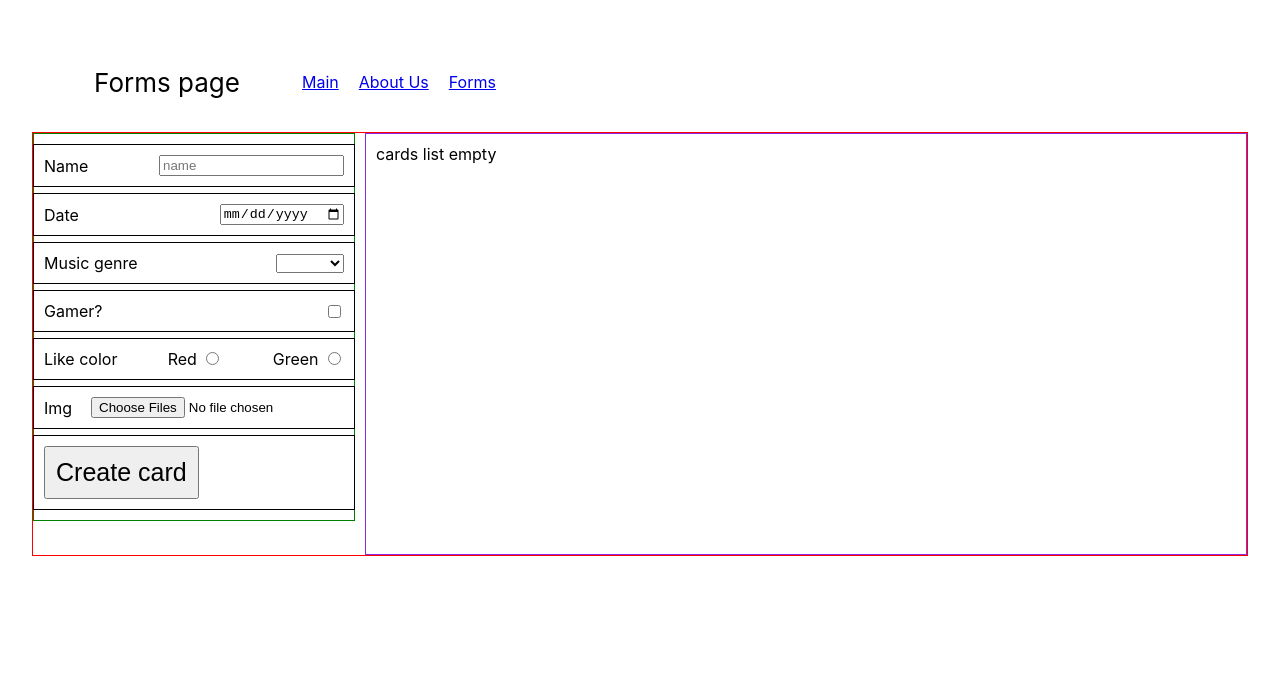
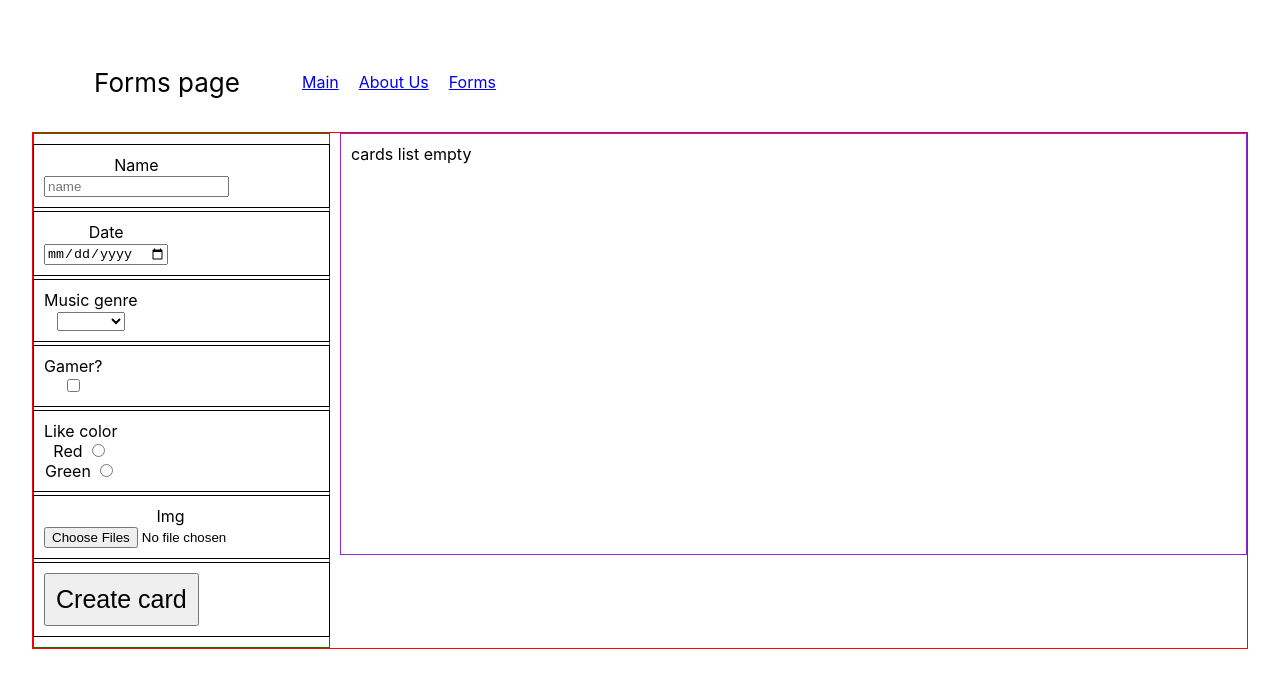
Before and after one commit to olegpl1993/reactRSS, a React (Vite) app: page /forms in a window 1280 px wide. Shown: the top 688 px of the page. Built offline with nearby package versions, Linux system fonts and the light colour scheme.

Commit message:
refactor: change Forms to form tag

```diff
--- a/src/pages/Forms/Forms.tsx
+++ b/src/pages/Forms/Forms.tsx
@@ -38,6 +38,7 @@ class Forms extends React.Component<unknown, FormState> {
   redRef = createRef<HTMLInputElement>();
   greenRef = createRef<HTMLInputElement>();
   imageRef = createRef<HTMLInputElement>();
+  formRef = createRef<HTMLFormElement>();
 
   validationForm = () => {
     this.validObj.name =
@@ -52,16 +53,11 @@ class Forms extends React.Component<unknown, FormState> {
   };
 
   clearForm = () => {
-    if (this.nameRef.current?.value) this.nameRef.current.value = '';
-    if (this.dateRef.current?.value) this.dateRef.current.value = '';
-    if (this.musicRef.current?.value) this.musicRef.current.value = '';
-    if (this.gamerRef.current?.value) this.gamerRef.current.checked = false;
-    if (this.redRef.current?.value) this.redRef.current.checked = false;
-    if (this.greenRef.current?.value) this.greenRef.current.checked = false;
-    if (this.imageRef.current?.value) this.imageRef.current.value = '';
+    this.formRef.current?.reset();
   };
 
-  createCard = () => {
+  createCard = (event: React.FormEvent<HTMLFormElement>) => {
+    event.preventDefault();
     const name = this.nameRef.current?.value;
     this.formData.name = name ? name : '';
     const date = this.dateRef.current?.value;
@@ -96,18 +92,23 @@ class Forms extends React.Component<unknown, FormState> {
       <div className="forms">
         <Header pageName={'Forms'} />
         <div className="formsPage">
-          <div className="formsBox">
-            <div className="formsRow">
+          <form className="formsBox" onSubmit={this.createCard} ref={this.formRef}>
+            <label className="formsRow">
+              <div>
                 <div className="formsTitle">Name</div>
                 <input className="formsInput" type="text" placeholder="name" ref={this.nameRef} />
               </div>
               <div className="validRow">{this.validObj.name ? '' : 'incorrect input'}</div>
-            <div className="formsRow">
+            </label>
+            <label className="formsRow">
+              <div>
                 <div className="formsTitle">Date</div>
                 <input className="formsInput" type="date" ref={this.dateRef} />
               </div>
               <div className="validRow">{this.validObj.date ? '' : 'select date'}</div>
-            <div className="formsRow">
+            </label>
+            <label className="formsRow">
+              <div>
                 <div className="formsTitle">Music genre</div>
                 <select name="music" ref={this.musicRef} defaultValue="empty">
                   <option disabled value="empty"></option>
@@ -120,12 +121,16 @@ class Forms extends React.Component<unknown, FormState> {
                 </select>
               </div>
               <div className="validRow">{this.validObj.music ? '' : 'select music'}</div>
-            <div className="formsRow">
+            </label>
+            <label className="formsRow">
+              <div>
                 <div className="formsTitle">Gamer?</div>
                 <input className="formsInput" type="checkbox" ref={this.gamerRef} />
               </div>
               <div className="validRow">{this.validObj.gamer ? '' : 'only for gamer'}</div>
-            <div className="formsRow">
+            </label>
+            <label className="formsRow">
+              <div>
                 <div className="formsTitle">Like color</div>
                 <div>
                   Red <input type="radio" name="color" value="red" ref={this.redRef} />
@@ -135,22 +140,18 @@ class Forms extends React.Component<unknown, FormState> {
                 </div>
               </div>
               <div className="validRow">{this.validObj.color ? '' : 'select color'}</div>
-            <div className="formsRow">
+            </label>
+            <label className="formsRow">
+              <div>
                 <div className="formsTitle">Img</div>
                 <input type="file" multiple accept="image/*" ref={this.imageRef} />
               </div>
               <div className="validRow">{this.validObj.image ? '' : 'select foto'}</div>
+            </label>
             <div className="formsRow">
-              <button
-                className="formsBTN"
-                onClick={() => {
-                  this.createCard();
-                }}
-              >
-                Create card
-              </button>
+              <input type="submit" value="Create card" className="formsBTN" />
             </div>
-          </div>
+          </form>
           <div className="formCardBox">
             {formArr.length > 0 ? (
               formArr.map((formData) => (
```
Lines whose indentation alone changed are shown as unchanged.
